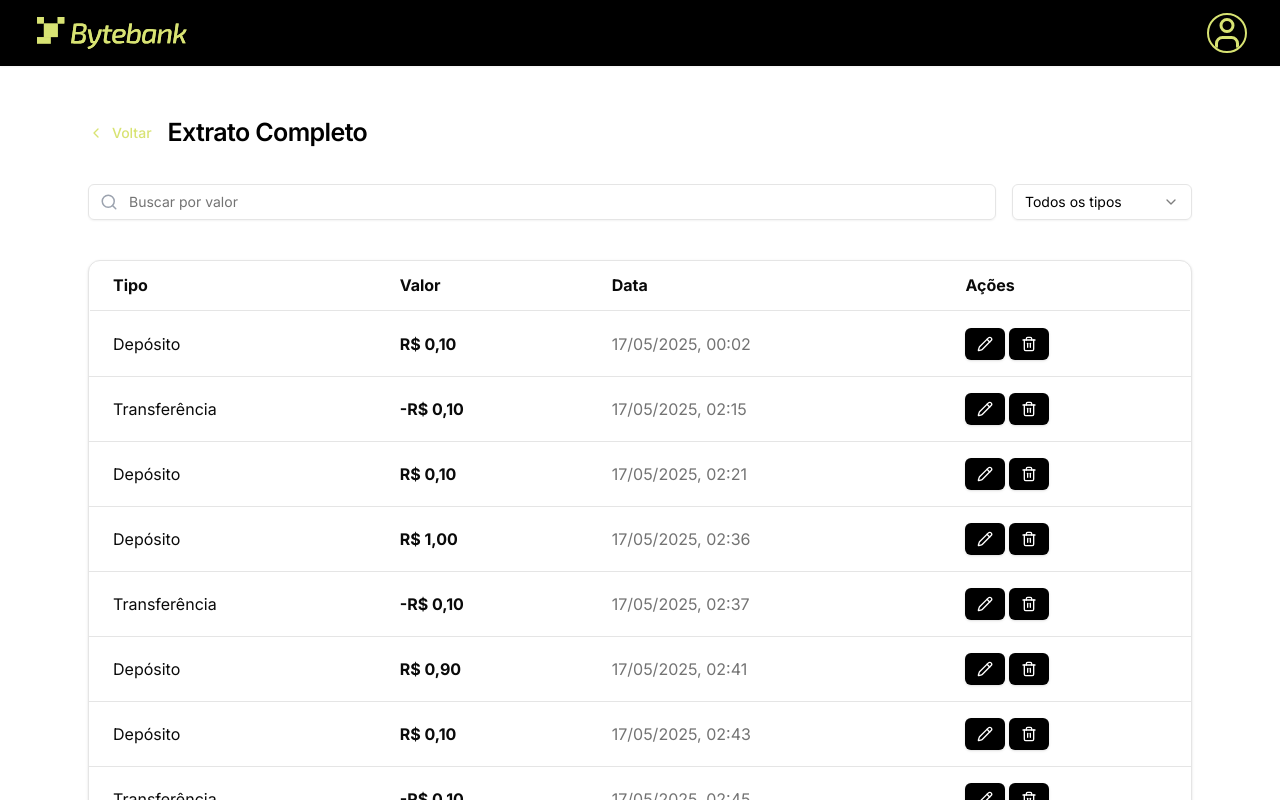
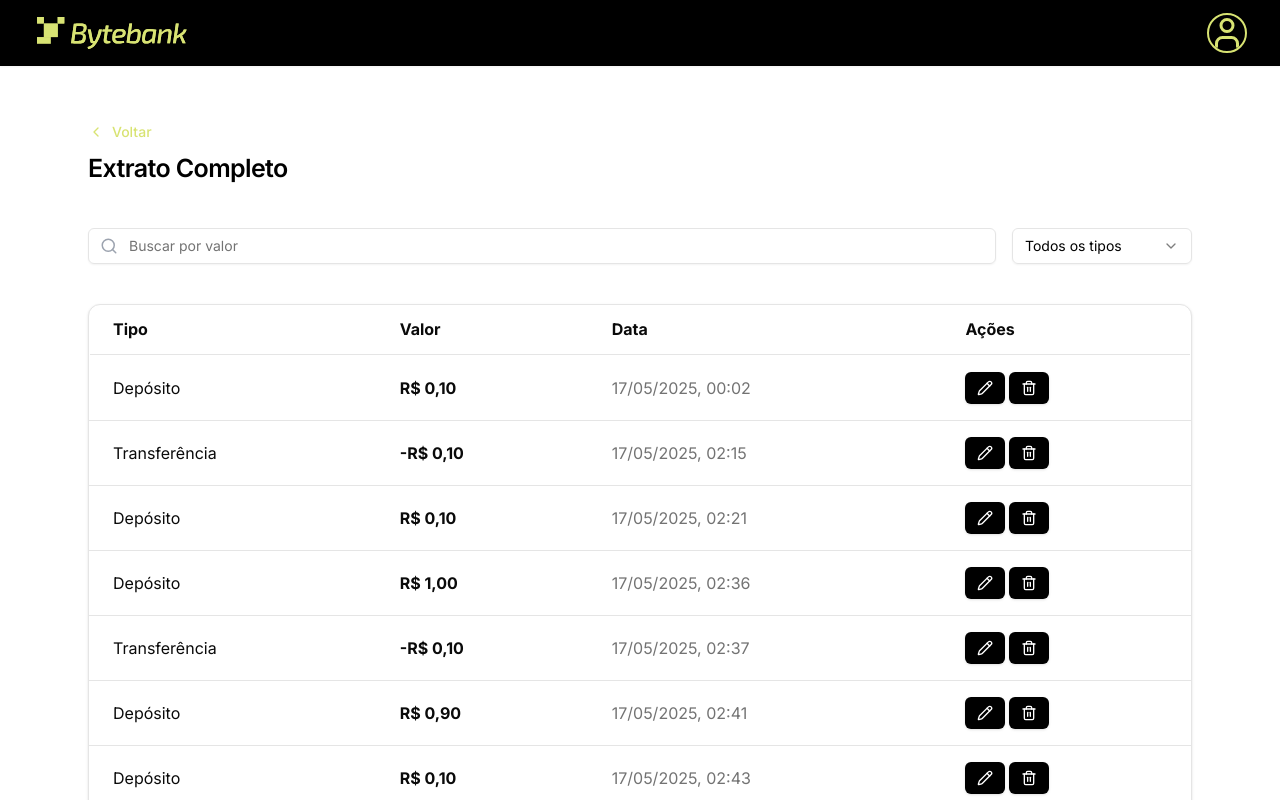
Before and after one commit to ViniBLK24/tech-challenge, a Next.js app: page /transactions in a window 1280 px wide. Shown: the top 800 px of the page. Built offline with nearby package versions, Linux system fonts and the light colour scheme.

Commit message:
style:adjusting component header style and size

```diff
--- a/src/components/transactions/PageHeader.tsx
+++ b/src/components/transactions/PageHeader.tsx
@@ -8,16 +8,24 @@ interface PageHeaderProps {
   backLabel: string;
 }
 
-export default function PageHeader({ title, backHref, backLabel }: PageHeaderProps) {
+export default function PageHeader({
+  title,
+  backHref,
+  backLabel,
+}: PageHeaderProps) {
   return (
-    <div className="flex items-center mb-4">
+    <div className="flex flex-col mb-6 justify-start">
+      <div>
         <Button variant="link" className="p-0 mr-4" asChild>
-        <a href={backHref} className="flex items-center">
+          <a href={backHref}>
             <ChevronLeft size={16} />
             {backLabel}
           </a>
         </Button>
+      </div>
+      <h2 className="gap-2">
         <CardTitle className="text-2xl text-[25px]">{title}</CardTitle>
+      </h2>
     </div>
   );
 }
```
Lines whose indentation alone changed are shown as unchanged.
